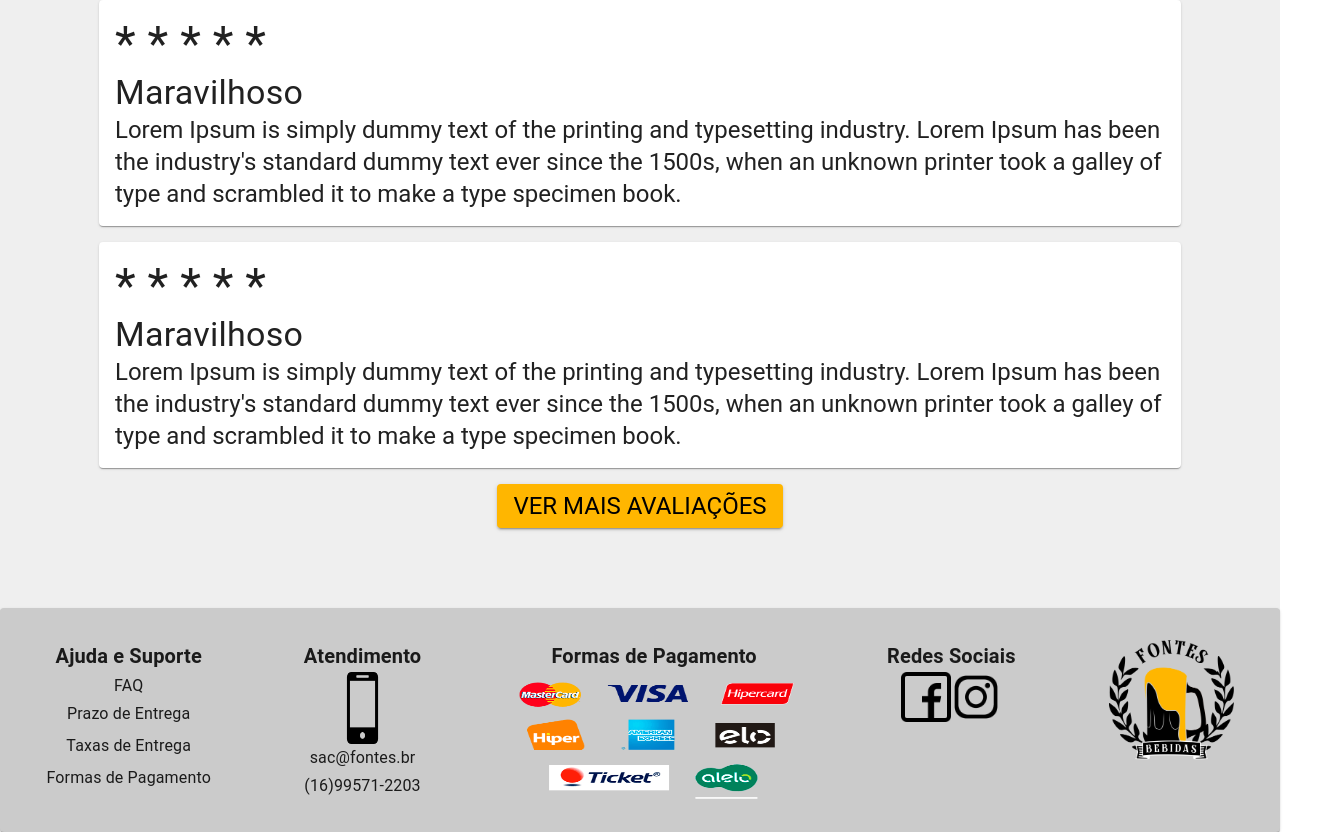
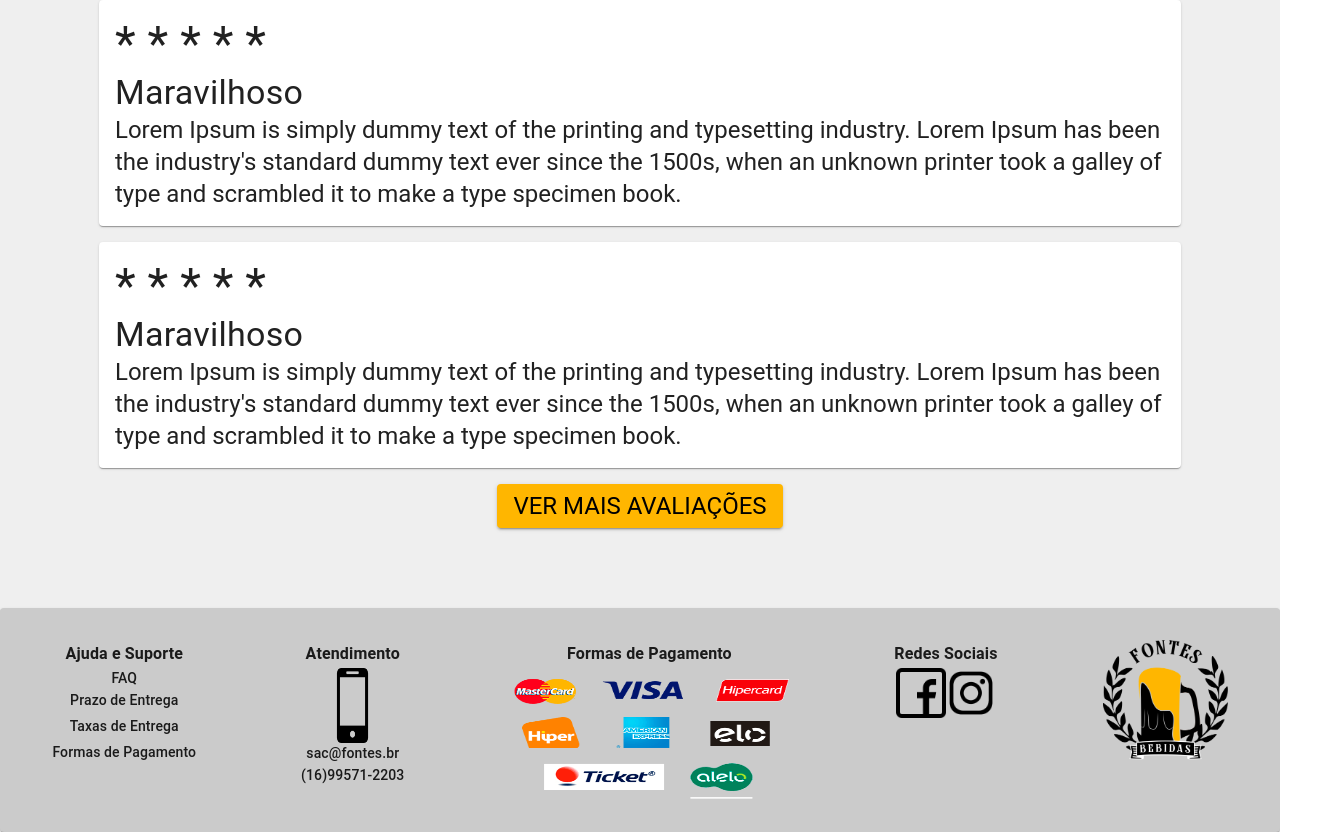
Before and after one commit to ThalesSilva19/IHC-Bebidas, a Next.js app: page /products/1 in a window 1280 px wide. Shown: the part 1201-2033 px from the top of the page, 1330 px wide, since content can reach past the window. Built offline with nearby package versions, Linux system fonts and the light colour scheme.

Commit message:
Tab corrigido

```diff
--- a/src/components/footer.jsx
+++ b/src/components/footer.jsx
@@ -33,9 +33,9 @@ export default function Footer(props) {
           alignItems: 'center'
         }}
       >
-        <Typography variant='h6' tabIndex="0"><b>Ajuda e Suporte</b></Typography>
+        <Typography variant='subtitle1' tabIndex="0"><b>Ajuda e Suporte</b></Typography>
         <Link href="/">
-          <Typography variant='subtitle1' tabIndex="1" sx={{
+          <Typography variant='subtitle2' tabIndex="0" sx={{
 
             "&:hover": {
               cursor: 'pointer !important',
@@ -45,7 +45,7 @@ export default function Footer(props) {
         </Link>
 
         <Link href="/">
-          <Typography variant='subtitle1' tabIndex="1" sx={{
+          <Typography variant='subtitle2' tabIndex="0" sx={{
 
             "&:hover": {
               cursor: 'pointer !important',
@@ -55,7 +55,7 @@ export default function Footer(props) {
         </Link>
 
         <Link href="/">
-          <Typography variant='subtitle1' tabIndex="1" sx={{
+          <Typography variant='subtitle2' tabIndex="0" sx={{
             padding: '4px 8px 4px 8px',
             "&:hover": {
               cursor: 'pointer !important',
@@ -65,7 +65,7 @@ export default function Footer(props) {
         </Link>
 
         <Link href="/">
-          <Typography variant='subtitle1' tabIndex="1" sx={{
+          <Typography variant='subtitle2' tabIndex="0" sx={{
 
             "&:hover": {
               cursor: 'pointer !important',
@@ -84,15 +84,15 @@ export default function Footer(props) {
           flexDirection: 'column',
           alignItems: 'center',
         }}>
-        <Typography variant='h6' tabIndex="0"><b>Atendimento</b></Typography>
+        <Typography variant='subtitle1' tabIndex="0"><b>Atendimento</b></Typography>
         <Image
           src={celularIcon}
           alt='Ícone de celular'
           width={55}
           height={75}
         />
-        <Typography variant='subtitle1' tabIndex="1">sac@fontes.br</Typography>
-        <Typography variant='subtitle1' tabIndex="1">(16)99571-2203</Typography>
+        <Typography variant='subtitle2' tabIndex="0">sac@fontes.br</Typography>
+        <Typography variant='subtitle2' tabIndex="0">(16)99571-2203</Typography>
       </Box>
 
       <Box
@@ -103,7 +103,7 @@ export default function Footer(props) {
           flexDirection: 'column',
           alignItems: 'center'
         }}>
-        <Typography variant='h6' tabIndex="0"><b>Formas de Pagamento</b></Typography>
+        <Typography variant='subtitle1' tabIndex="0"><b>Formas de Pagamento</b></Typography>
         <Image
           src={formasPagamento}
           alt='Formas de Pagamento'
@@ -119,7 +119,7 @@ export default function Footer(props) {
           flexDirection: 'column',
           alignItems: 'center'
         }}>
-        <Typography variant='h6' tabIndex="0"><b>Redes Sociais</b></Typography>
+        <Typography variant='subtitle1' tabIndex="0"><b>Redes Sociais</b></Typography>
         <Box
           sx={{
             display: 'flex',
@@ -133,7 +133,7 @@ export default function Footer(props) {
             },
           }}>
             <Image
-              tabIndex="1"
+              tabIndex="0"
               src={logoFacebook}
               alt='Ícone do Facebook'
               width={50}
@@ -148,7 +148,7 @@ export default function Footer(props) {
             },
           }}>
             <Image
-              tabIndex="1"
+              tabIndex="0"
               src={logoInstagram}
               alt='Ícone do Instagram'
               width={50}
--- a/src/pages/products/[product_id].jsx
+++ b/src/pages/products/[product_id].jsx
@@ -25,13 +25,14 @@ export default function Produto() {
       <Appbar />
       <Navbar />
       <Box sx={{
+                marginTop: '16px',
+                marginBottom: '16px',
+                marginLeft: '50px'
+            }}>
+        <Box sx={{
                   display: 'flex',
                   flexDirection: 'row',
-                columnGap: '8px',
-                marginTop: '16px',
-                marginBottom: '16px',
-                marginLeft: '50px',
-                width: '100%'
+                  columnGap: '8px'
                   }}>
                   <Link href='/'>
                       <Typography variant='h6' sx={{
@@ -44,6 +45,7 @@ export default function Produto() {
                   </Link>
                   <Typography variant='h6'>{'>'}</Typography>
                   <Typography variant='h6'>Cerveja 1234</Typography>
+              </Box>
       </Box>
       <Box sx={{
         display: 'flex',
```
Lines whose indentation alone changed are shown as unchanged.
